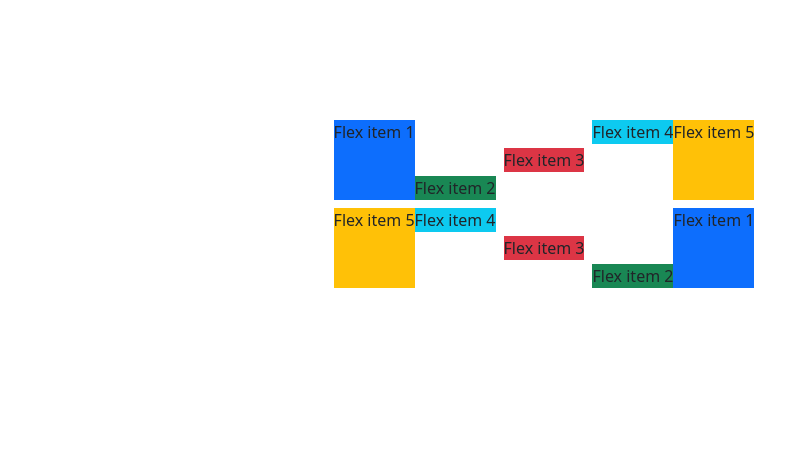
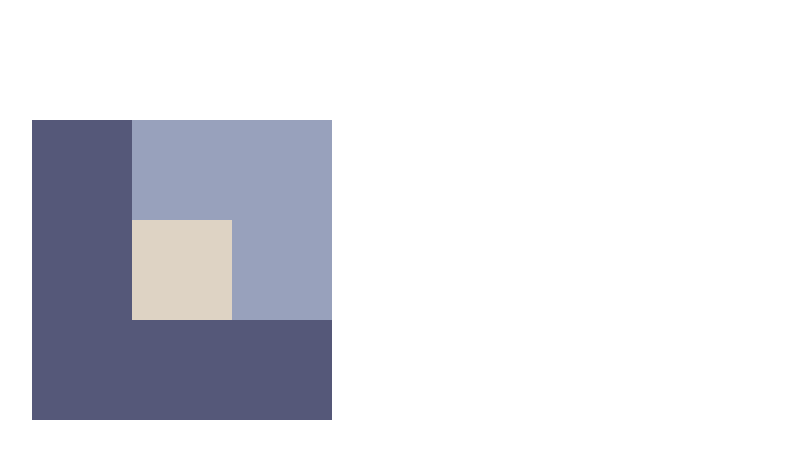
Before and after one commit to Musukeki/ng_demo, an Angular app: page / in a window 1280 px wide. Shown: the top 458 px of the page, without its empty margins (96-881 px from the left). Built offline with nearby package versions, Linux system fonts and the light colour scheme.

Commit message:
add 0626 position practice

```diff
--- a/src/app/app.component.html
+++ b/src/app/app.component.html
@@ -82,7 +82,8 @@
 </div>
  -->
 
-<div class="d-flex justify-content-center mb-2">
+<!-- ?flex 練習 -->
+<!-- <div class="d-flex justify-content-center mb-2">
   <div class="box bg-primary">Flex item 1</div>
   <div class="bg-success align-self-end">Flex item 2</div>
   <div class="bg-danger mx-10 ms-2 me-2 align-self-center">Flex item 3</div>
@@ -95,4 +96,20 @@
   <div class="bg-danger mx-10 ms-2 me-2 align-self-center">Flex item 3</div>
   <div class="bg-info align-self-start">Flex item 4</div>
   <div class="box bg-warning">Flex item 5</div>
+</div> -->
+
+
+<!-- !相對、絕對位置 -->
+<!-- <p>hello</p>
+<div class="box box1"></div>
+<div class="box box2"></div>
+<div class="box box3"></div> -->
+
+
+<!-- ?0626 position練習 -->
+
+<div class="large">
+  <div class="middle">
+    <div class="small"></div>
+  </div>
 </div>
--- a/src/app/app.component.scss
+++ b/src/app/app.component.scss
@@ -129,6 +129,62 @@
 
 
 
-.box {
-  height: 80px;
+// .box {
+//   height: 80px;
+// }
+
+
+
+// !相對 絕對位置測試
+// .box {
+//   width: 100px;
+//   height: 100px;
+//   border: 2px solid #333;
+// }
+
+// .box1 {
+//   background: yellow;
+
+//   position: relative;
+//   top: 30px;
+// }
+// .box2 {
+//   background: green;
+// }
+// .box3 {
+//   background: pink;
+// }
+// p {
+//   margin-bottom: 0;
+//   background-color: #fa98ad;
+// }
+
+
+
+
+// ?0626 position練習
+
+.large {
+  width: 300px;
+  height: 300px;
+  background-color: #555879;
+  position: relative;
+  left: 10%;
+
+  .middle {
+    width: 200px;
+    height: 200px;
+    background-color: #98A1BC;
+
+    position: absolute;
+    right: 0;
+  }
+  .small {
+    width: 100px;
+    height: 100px;
+    background-color: #DED3C4;
+
+    position: absolute;
+    bottom: 0;
+  }
 }
```
Also changed, not shown: note/0626_note.txt.
